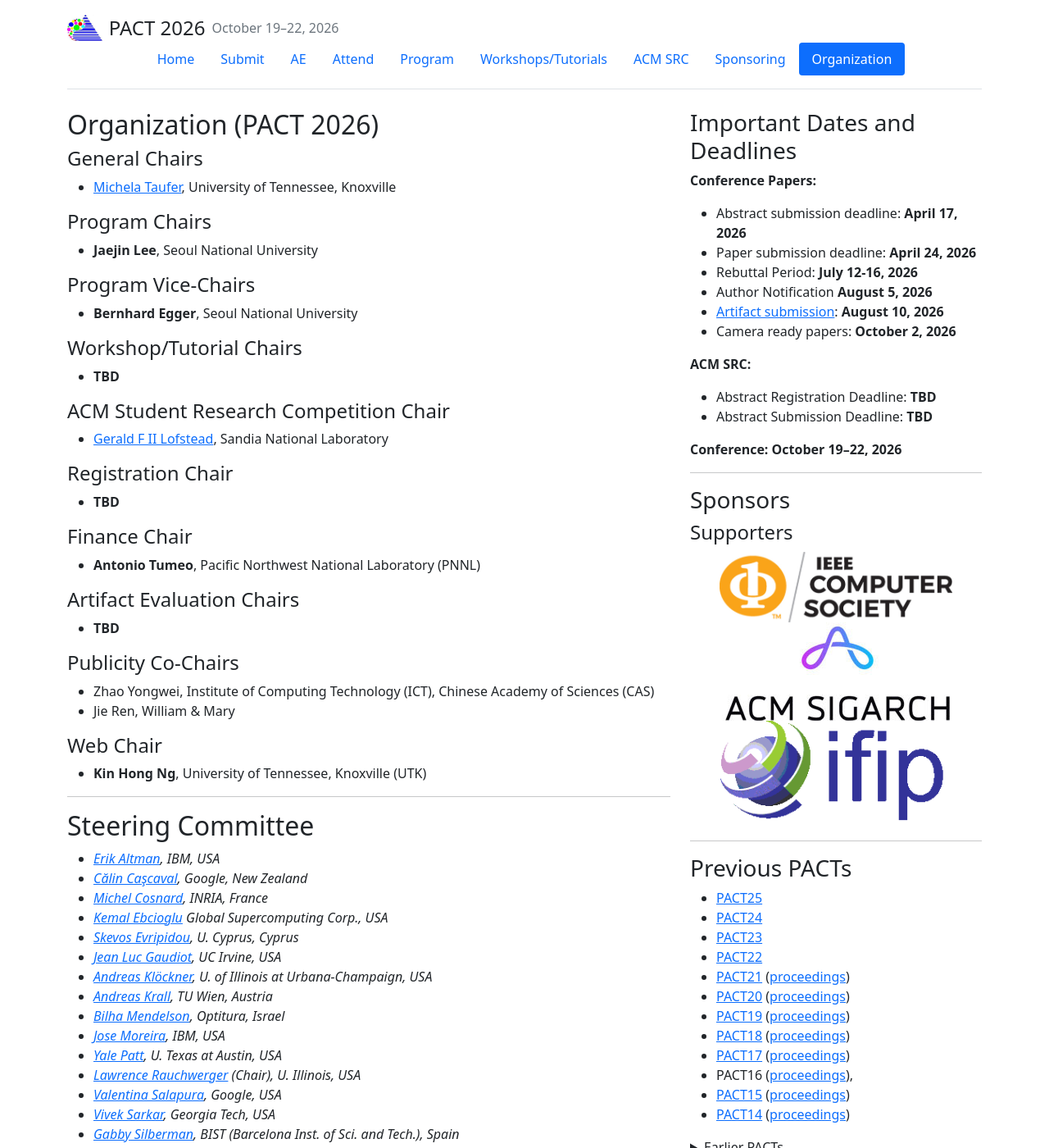
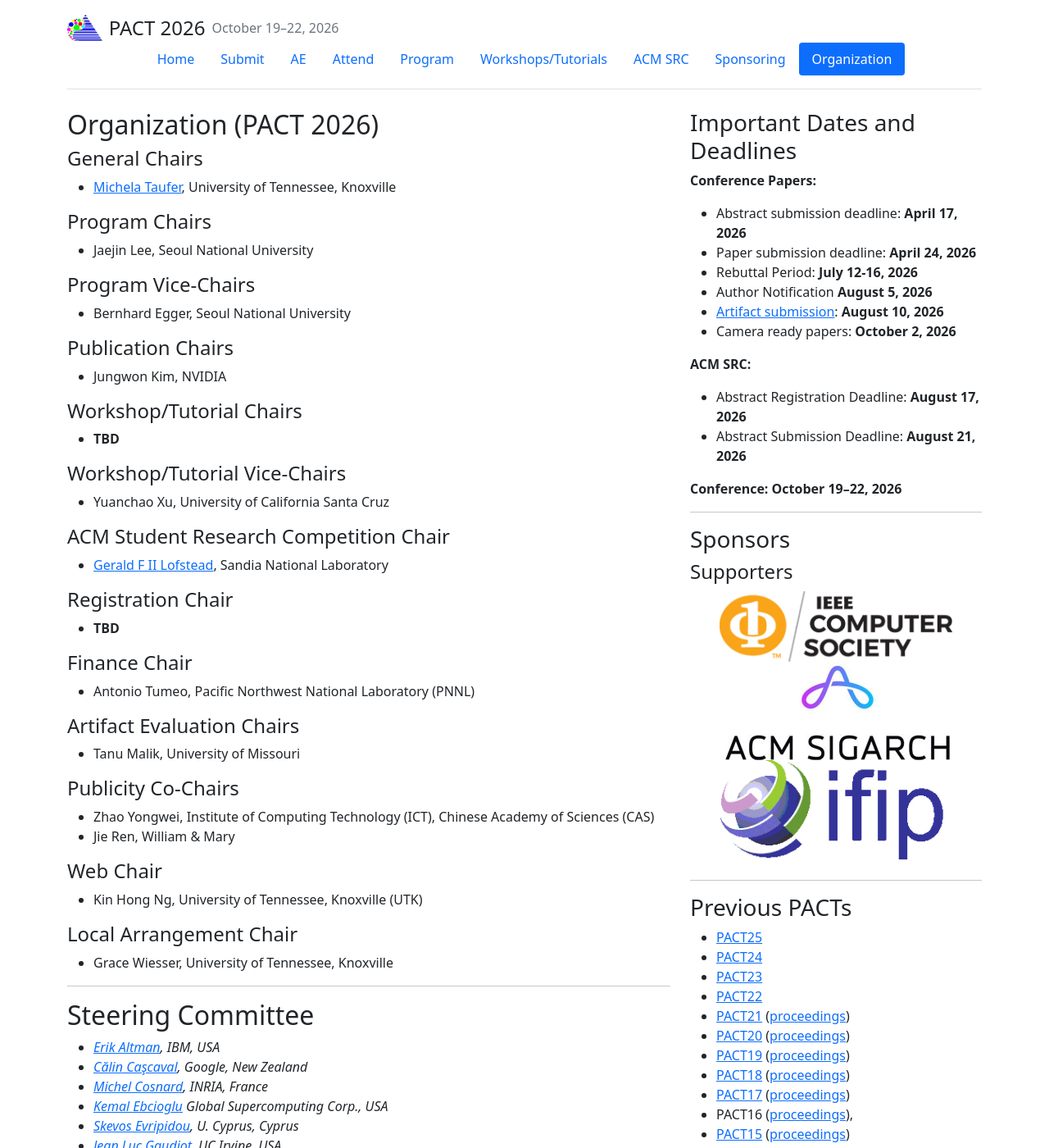
Before and after one commit to pact2026/pact2026.github.io, a Jekyll site: the page built from organization/index.md, in a window 1280 px wide and 1400 px high. Shown: the whole window at 82% size. Built offline with Jekyll 4.4.1, drawn with Linux system fonts in a browser that asks for light colours.

Commit message:
web: update chairs and acm src dates

```diff
--- a/_includes/sidebar.html
+++ b/_includes/sidebar.html
@@ -63,14 +63,14 @@
   <li>
 
         Abstract Registration Deadline:
-       <b>TBD</b>
+       <b>August 17, 2026</b>
 
   </li>
 
   <li>
 
         Abstract Submission Deadline:
-       <b>TBD</b>
+       <b>August 21, 2026</b>
   </li>
 </ul>
 <!--
--- a/organization/index.md
+++ b/organization/index.md
@@ -14,15 +14,23 @@
 
 #### Program Chairs
 
-- **Jaejin Lee**, Seoul National University
+- Jaejin Lee, Seoul National University
 
 #### Program Vice-Chairs
 
-- **Bernhard Egger**, Seoul National University
+- Bernhard Egger, Seoul National University
+
+#### Publication Chairs
+
+- Jungwon Kim, NVIDIA
 
 #### Workshop/Tutorial Chairs
 
 - **TBD**
+
+#### Workshop/Tutorial Vice-Chairs
+
+- Yuanchao Xu, University of California Santa Cruz
 
 #### ACM Student Research Competition Chair
 
@@ -34,11 +42,11 @@
 
 #### Finance Chair
 
-- **Antonio Tumeo**, Pacific Northwest National Laboratory (PNNL)
+- Antonio Tumeo, Pacific Northwest National Laboratory (PNNL)
 
 #### Artifact Evaluation Chairs
 
-- **TBD**
+- Tanu Malik, University of Missouri
 
 #### Publicity Co-Chairs
 
@@ -47,7 +55,11 @@
 
 #### Web Chair
 
-- **Kin Hong Ng**, University of Tennessee, Knoxville (UTK)
+- Kin Hong Ng, University of Tennessee, Knoxville (UTK)
+
+#### Local Arrangement Chair
+
+- Grace Wiesser, University of Tennessee, Knoxville
 
 ---
 
```
Also changed, not shown: acm-src/index.md (+2 -1 lines), submit/index.md (+1 -0 lines).
